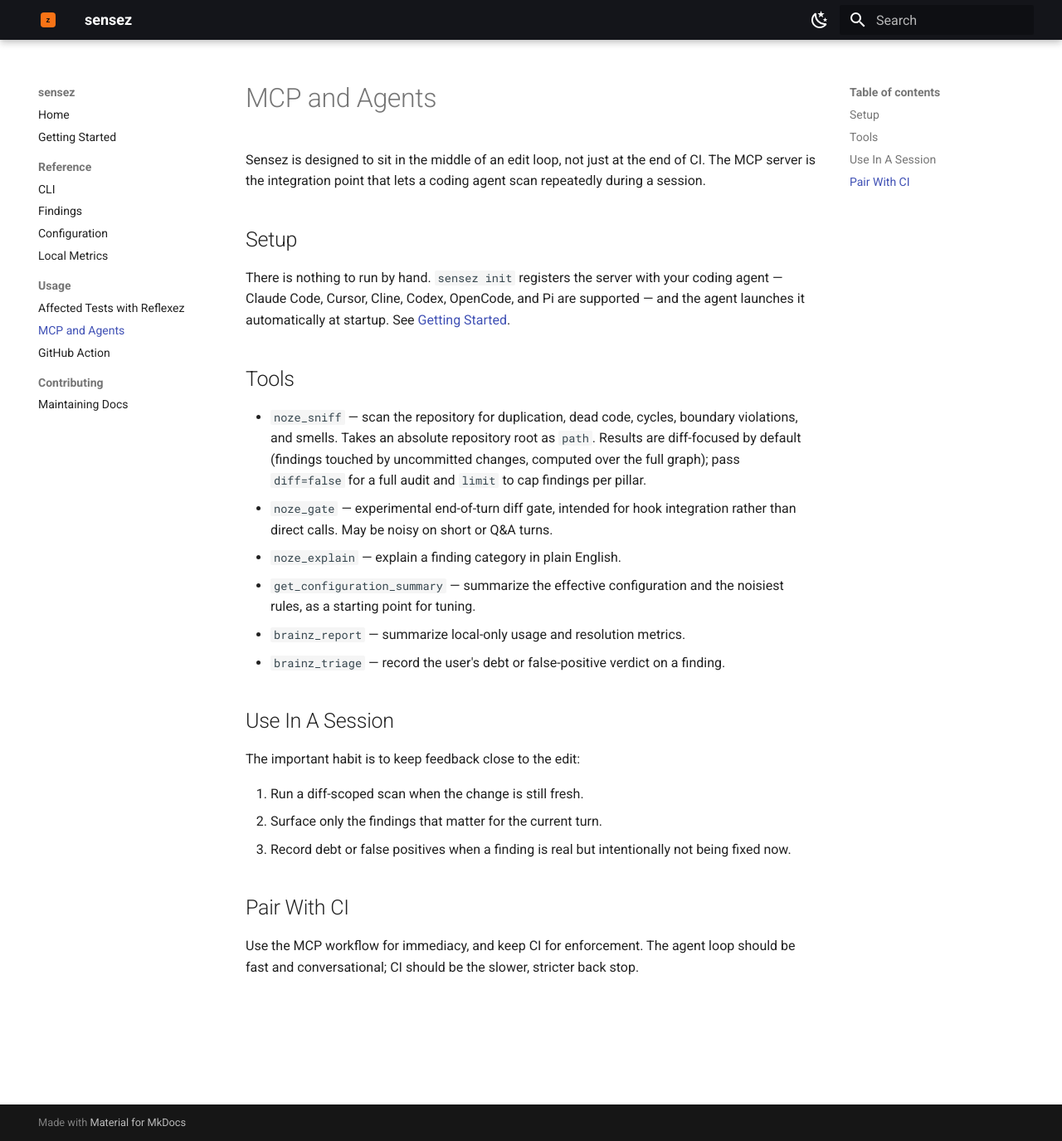
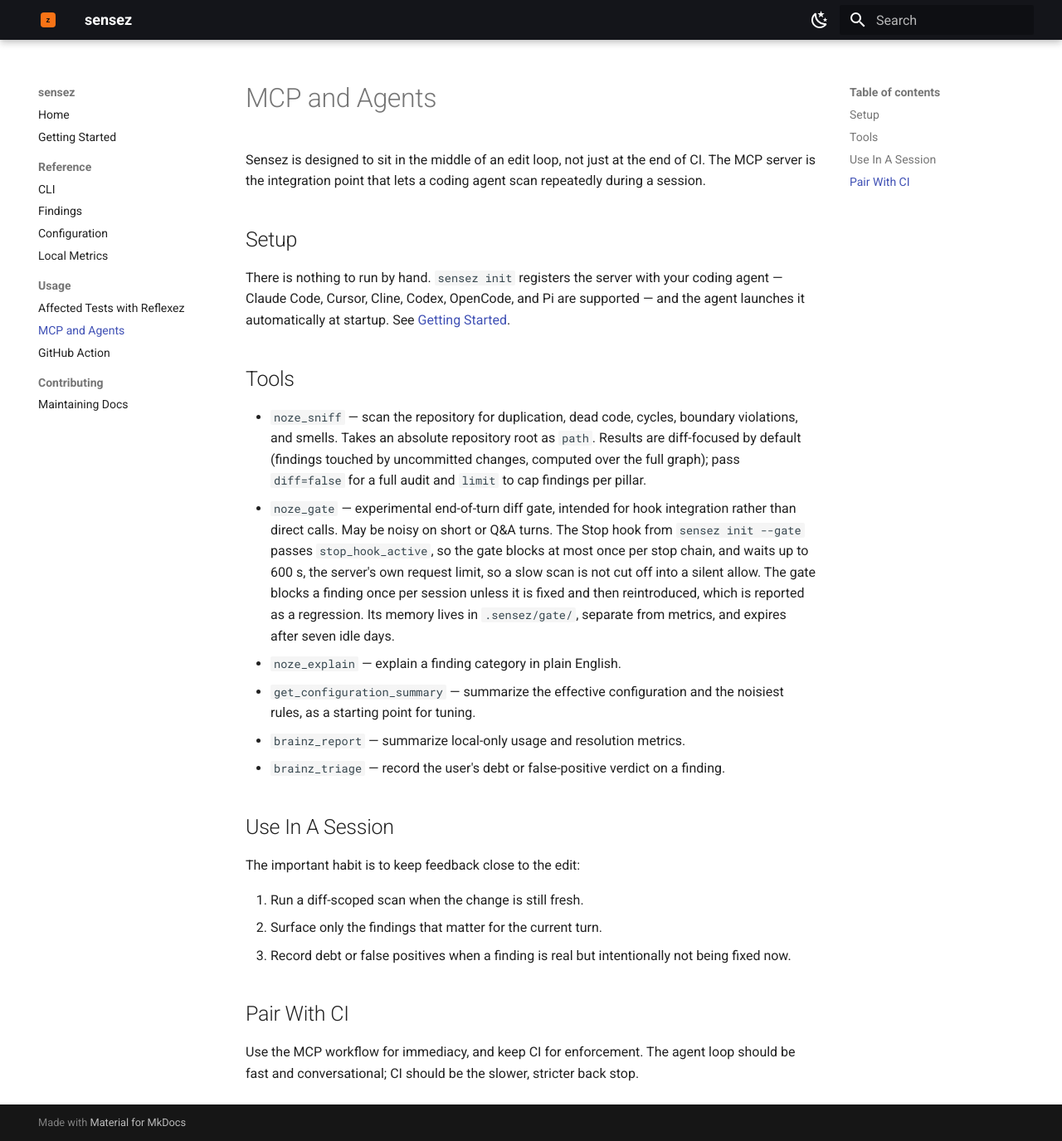
Before and after one commit to popov95s/sensez, an MkDocs documentation site: the page built from docs/usage/mcp-and-agents.md, in a window 1280 px wide and 1375 px high. Shown: the whole window at 83% size. Built offline with MkDocs 1.6.1 and Material for MkDocs 9.7.7, drawn with Linux system fonts in a browser that asks for light colours; the version menu is left out.

Commit message:
docs(gate): describe the stop chain, timeout and gate memory
The gate now honours stop_hook_active, waits 600 s, keeps its memory in
.sensez/gate/ and re-blocks reintroduced findings; the MCP page and the
metrics escalation note said otherwise or nothing.

```diff
--- a/docs/usage/mcp-and-agents.md
+++ b/docs/usage/mcp-and-agents.md
@@ -20,6 +20,12 @@
   and `limit` to cap findings per pillar.
 - `noze_gate` — experimental end-of-turn diff gate, intended for hook
   integration rather than direct calls. May be noisy on short or Q&A turns.
+  The Stop hook from `sensez init --gate` passes `stop_hook_active`, so the
+  gate blocks at most once per stop chain, and waits up to 600 s, the
+  server's own request limit, so a slow scan is not cut off into a silent
+  allow. The gate blocks a finding once per session unless it is fixed and
+  then reintroduced, which is reported as a regression. Its memory lives in
+  `.sensez/gate/`, separate from metrics, and expires after seven idle days.
 - `noze_explain` — explain a finding category in plain English.
 - `get_configuration_summary` — summarize the effective configuration and the
   noisiest rules, as a starting point for tuning.
```
Also changed, not shown: docs/local-metrics.md (+3 -2 lines).
